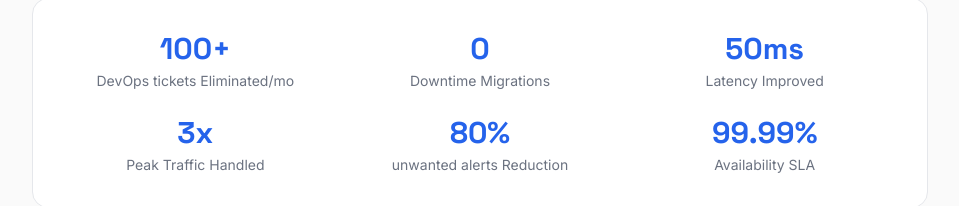
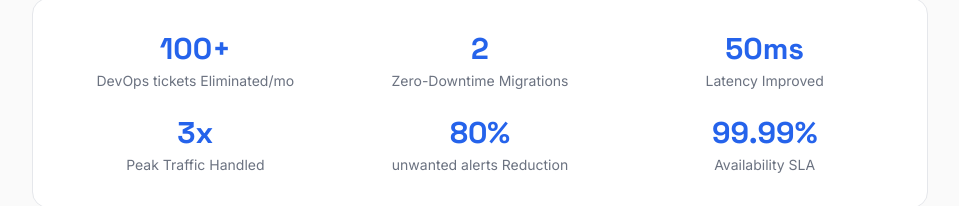
Before and after one commit to Oartihsin/portfolio, a Next.js app: page /portfolio/ in a window 1280 px wide. Shown: the part 650-856 px from the top of the page, without its empty margins (160-1119 px from the left). Built offline with nearby package versions, Linux system fonts and the light colour scheme.

Commit message:
fix: show count of zero-downtime migrations instead of literal 0
Parser now counts how many bullets mention "zero downtime" and displays
that as "N Zero-Downtime Migrations" rather than confusing "0 Downtime".

```diff
--- a/scripts/parse-resume.js
+++ b/scripts/parse-resume.js
@@ -176,9 +176,10 @@ function extractImpactStats(experiences) {
       continue;
     }
 
-    // Pattern: "zero downtime"
+    // Pattern: "zero downtime" — count occurrences across all bullets
     if (bullet.match(/zero\s+downtime/i) && !stats.some(s => s.label.includes('Downtime'))) {
-      stats.push({ value: '0', label: 'Downtime Migrations' });
+      const count = allBullets.filter(b => b.match(/zero\s+downtime/i)).length;
+      stats.push({ value: `${count}`, label: 'Zero-Downtime Migrations' });
       continue;
     }
 
--- a/src/data/resume.json
+++ b/src/data/resume.json
@@ -173,8 +173,8 @@
       "label": "DevOps tickets Eliminated/mo"
     },
     {
-      "value": "0",
-      "label": "Downtime Migrations"
+      "value": "2",
+      "label": "Zero-Downtime Migrations"
     },
     {
       "value": "50ms",
```
